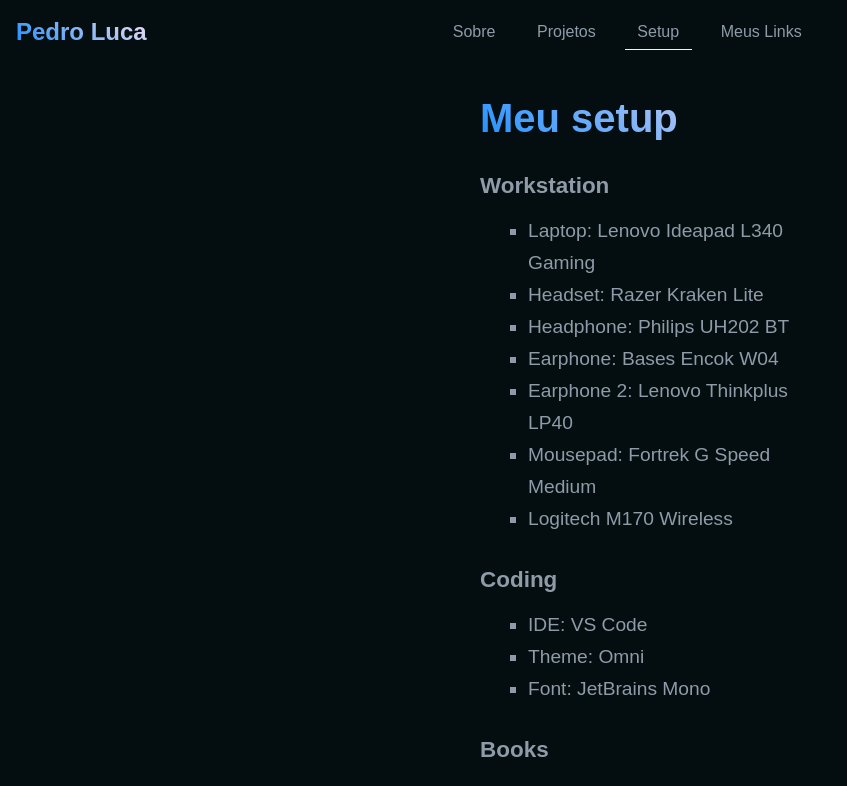
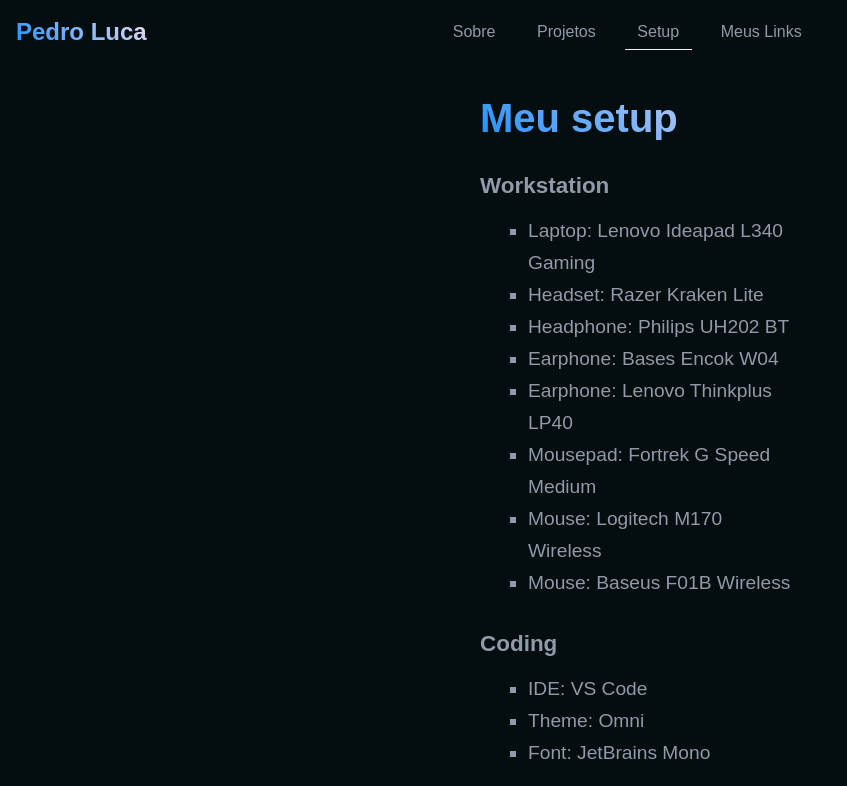
Before and after one commit to pedroluca/portfolio-2023-react, a React (Create React App) app: page /setup in a window 1280 px wide. Shown: the top 786 px of the page, without its empty margins (0-847 px from the left). Built offline with nearby package versions, Linux system fonts and the light colour scheme; a web font is replaced by a local one.

Commit message:
new: new workstation items added

```diff
--- a/src/pages/Setup/Setup.js
+++ b/src/pages/Setup/Setup.js
@@ -15,9 +15,10 @@
             <li><a href="https://www.amazon.com.br/gp/product/B07XC936P8/ref=ppx_yo_dt_b_asin_title_o01_s00?ie=UTF8&psc=1">Headset: Razer Kraken Lite</a></li>
             <li><a href="https://www.amazon.com.br/gp/product/B07YNG2L67/ref=ppx_yo_dt_b_asin_title_o00_s00?ie=UTF8&psc=1">Headphone: Philips UH202 BT</a></li>
             <li><a href="https://www.amazon.com.br/gp/product/B01LYIY2HG/ref=ppx_yo_dt_b_asin_title_o00_s00?ie=UTF8&psc=1">Earphone: Bases Encok W04</a></li>
-            <li><a href="https://pt.aliexpress.com/item/1005004866196078.html?spm=a2g0o.order_list.order_list_main.5.6d4bcaa4daN1Nt&gatewayAdapt=glo2bra">Earphone 2: Lenovo Thinkplus LP40</a></li>
+            <li><a href="https://pt.aliexpress.com/item/1005004866196078.html?spm=a2g0o.order_list.order_list_main.5.6d4bcaa4daN1Nt&gatewayAdapt=glo2bra">Earphone: Lenovo Thinkplus LP40</a></li>
             <li><a href="https://www.amazon.com.br/gp/product/B0765YY6TM/ref=ppx_yo_dt_b_asin_title_o01_s00?ie=UTF8&psc=1">Mousepad: Fortrek G Speed Medium</a></li>
-            <li><a href="https://www.amazon.com.br/Mouse-Nanoreceptor-Inclusa-Logitech-Mouses/dp/B074L9L5KZ?th=1">Logitech M170 Wireless</a></li>
+            <li><a href="https://www.amazon.com.br/Mouse-Nanoreceptor-Inclusa-Logitech-Mouses/dp/B074L9L5KZ?th=1">Mouse: Logitech M170 Wireless</a></li>
+            <li><a href="https://pt.aliexpress.com/item/1005005847298347.html?spm=a2g0o.order_list.order_list_main.6.649ecaa4iWc5Ig&gatewayAdapt=glo2bra">Mouse: Baseus F01B Wireless</a></li>
           </ul>
         </div>
         <div className="setup-area">
```
